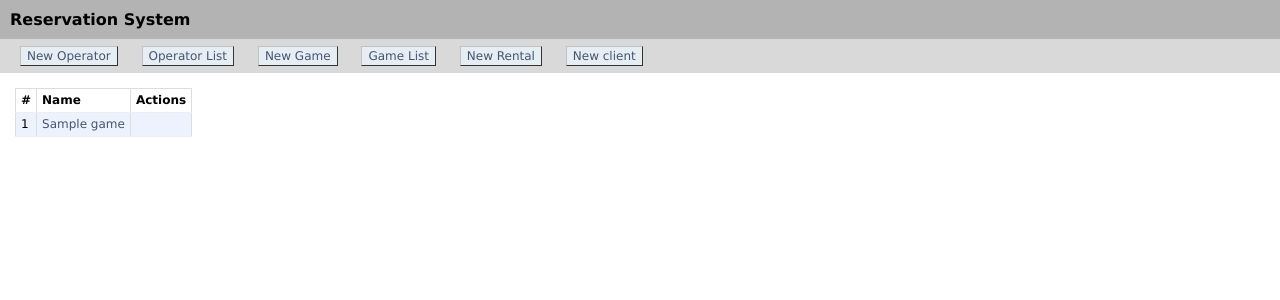
After one commit to asarbs/GameRentalSystem, a Django app: template ReservationSystemProject/templates/ReservationSystemApp/game_list.html in a window 1280 px wide. The commit adds this page. Shown: the top 300 px of the page. Run offline with Django 3.2, Linux system fonts and the light colour scheme; the template is opened without the code that fills it: values that come from a table or form of the project are taken from there, others are empty; tables that the repository leaves empty hold one stand-in row (values such as "Sample post"); parts of the project's set-up code (start-up, migrations or seed data) failed here and were passed over; some web fonts are replaced.

Commit message:
Some new views for Games and Clients.

```diff
--- a/ReservationSystemProject/ReservationSystemApp/urls.py
+++ b/ReservationSystemProject/ReservationSystemApp/urls.py
@@ -7,5 +7,8 @@ from . import views
 
 urlpatterns = [
     url("NewClient/", views.NewClientView.as_view(), name="NewClient"),
-    url("NewGame/", views.NewGameView.as_view(), name="NewGame")
+    url("ClientDetails/(?P<pk>\d+)/", views.ClientDetails.as_view(), name="ClientDetails"),
+    url("NewGame/", views.NewGameView.as_view(), name="NewGame"),
+    url("GameList/", views.GameList.as_view(), name="GamesList"),
+    url("GameDetails/(?P<pk>\d+)/", views.GameDetails.as_view(), name="GameDetails")
     ]
--- a/ReservationSystemProject/static/main.css
+++ b/ReservationSystemProject/static/main.css
@@ -76,7 +76,7 @@ a.button:hover
 select, input {
     border: 1px solid #AAA;
     background: #E6EEF4;
-    font-size: 11px;
+    font-size: 12px;
     color: #004363;
     width: 200px;
 }
@@ -84,8 +84,24 @@ select.small, input.small
 {
     width: 40px;
 }
+fieldset
+{
+  padding: 10px;
+  border: 1px solid #AAA;
+}
 
-textarea {
+label
+{
+  float:left;
+  width:25%;
+  margin-right:15px;
+  padding-top: 10px;
+  text-align:right;
+  font-weight:bold;
+}
+
+textarea
+{
     border: 1px solid #AAA;
     background: #CCC;
     font-size: 11px;
@@ -109,3 +125,8 @@ div#main_menu
     padding: 10px;
     background-color: #d9d9d9;
 }
+
+div#main
+{
+    padding: 15px;
+}
--- /dev/null
+++ b/ReservationSystemProject/static/table.css
@@ -0,0 +1,114 @@
+table.paleblue {
+    border-collapse: collapse;
+    border-color: #CCC;
+    border: 1px solid #DDD;
+    font-size: 12px;
+}
+
+table.paleblue td,
+table.paleblue th {
+    padding: 5px;
+    line-height: 13px;
+    border-bottom: 1px solid #EEE;
+    border-left: 1px solid #DDD;
+    text-align: left;
+}
+
+table.paleblue thead th:first-child,
+table.paleblue thead td:first-child {
+    border-left: none !important;
+}
+
+table.paleblue thead th,
+table.paleblue thead td {
+    background: #FCFCFC url(../img/header-bg.png) left bottom repeat-x;
+    border-bottom: 1px solid #DDD;
+    padding: 2px 5px;
+    vertical-align: middle;
+    color: #666;
+}
+
+table.paleblue thead th > a:link,
+table.paleblue thead th > a:visited {
+    color: #666;
+}
+
+table.paleblue thead th.orderable > a {
+    padding-right: 20px;
+    background: url(../img/arrow-inactive-up.png) right center no-repeat;
+}
+table.paleblue thead th.orderable.asc > a {
+    background-image: url(../img/arrow-active-up.png);
+}
+table.paleblue thead th.orderable.desc > a {
+    background-image: url(../img/arrow-active-down.png);
+}
+
+table.paleblue tr.odd {
+    background-color: #EDF3FE;
+}
+
+table.paleblue tr.even {
+    background-color: white;
+}
+
+table.paleblue tr.limit {
+    border-bottom: 3px solid #FF0000;
+}
+
+table.paleblue + ul.pagination {
+    background: white url(../img/pagination-bg.gif) left 180% repeat-x;
+    overflow: auto;
+    margin: 0;
+    padding: 10px;
+    border: 1px solid #DDD;
+    list-style: none;
+}
+
+table.paleblue + ul.pagination > li {
+    float: left;
+    line-height: 22px;
+    margin-left: 10px;
+}
+
+table.paleblue + ul.pagination > li:first-child {
+    margin-left: 0;
+}
+
+table.paleblue + ul.pagination > li.cardinality {
+    float: right;
+    color: #8d8d8d;
+}
+
+table.paleblue > tbody > tr > td > span.true,
+table.paleblue > tbody > tr > td > span.false {
+    background-position: top left;
+    background-repeat: no-repeat;
+    display: inline-block;
+    height: 10px;
+    overflow: hidden;
+    text-indent: -200px;
+    width: 10px;
+}
+
+table.paleblue > tbody > tr > td > .missing {
+    background: transparent url(../img/missing.png) right center no-repeat;
+    color: #717171;
+    padding-right: 20px;
+}
+
+table.paleblue > tbody > tr > td > .missing:hover {
+    color: #333;
+}
+
+table.paleblue > tbody > tr > td > span.true {
+    background-image: url(../img/true.gif);
+}
+
+table.paleblue > tbody > tr > td > span.false {
+    background-image: url(../img/false.gif);
+}
+
+div.table-container {
+    display: inline-block;
+}
--- a/ReservationSystemProject/templates/ReservationSystemApp/client_form.html
+++ b/ReservationSystemProject/templates/ReservationSystemApp/client_form.html
@@ -1,12 +1,12 @@
 {% extends "index.html" %}
 {% block main %}
-
+<h2>New Client</h2>
 <form action="{% url "NewClient" %}" method="POST">
   {% csrf_token %}
     <table class="paleblue">
     {{ form }}
     </table>
-  <input id="save_contact" type="submit" value="Save" />
+  <input id="save_contact" type="submit" value="save" />
 </form>
 
 {% endblock %}
--- /dev/null
+++ b/ReservationSystemProject/templates/ReservationSystemApp/game_list.html
@@ -0,0 +1,30 @@
+{% extends "index.html" %}
+{% block main %}
+
+<table class="paleblue">
+    <tr>
+        <th>
+            #
+        </th>
+        <th>
+            Name
+        </th>
+        <th>
+            Actions
+        </th>
+    </tr>
+    {% for game in object_list %}
+    <tr tr class="{% cycle 'odd' 'even' %}">
+        <td>
+            {{ game.number }}
+        </td>
+        <td>
+            <a href="{% url "GameDetails" pk=game.id %}">{{ game.name }}</a>
+        </td>
+        <td>
+
+        </td>
+    </tr>
+    {% endfor %}
+</table>
+{% endblock %}
--- a/ReservationSystemProject/templates/head.html
+++ b/ReservationSystemProject/templates/head.html
@@ -6,5 +6,6 @@
 
 
 <link rel="stylesheet" href="{% static "main.css" %}" />
+<link rel="stylesheet" href="{% static "table.css" %}" />
 
 </head>
--- a/ReservationSystemProject/templates/index.html
+++ b/ReservationSystemProject/templates/index.html
@@ -9,7 +9,7 @@
     <a href="" class="button">New Operator</a>
     <a href="" class="button">Operator List</a>
     <a href="{% url "NewGame" %}" class="button">New Game</a>
-    <a href="" class="button">Game List</a>
+    <a href="{% url "GamesList" %}" class="button">Game List</a>
     <a href="" class="button">New Rental</a>
     <a href="{% url "NewClient" %}" class="button">New client</a>
 </div>
```
Also changed, not shown: ReservationSystemProject/ReservationSystemApp/views.py (+24 -2 lines), ReservationSystemProject/templates/ReservationSystemApp/client_detail.html (added, +9 -0 lines), ReservationSystemProject/templates/ReservationSystemApp/game_detail.html (added, +24 -0 lines), ReservationSystemProject/templates/ReservationSystemApp/game_form.html (+8 -13 lines).
